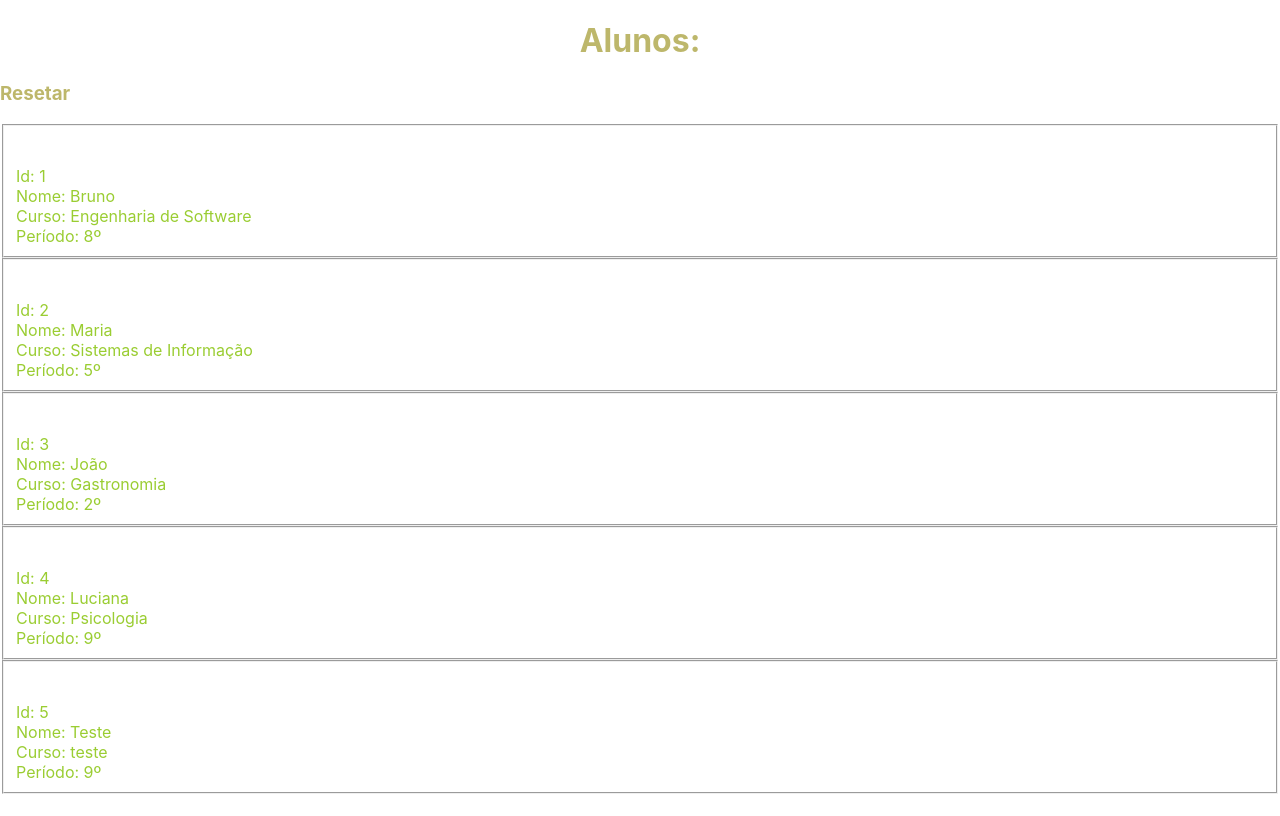
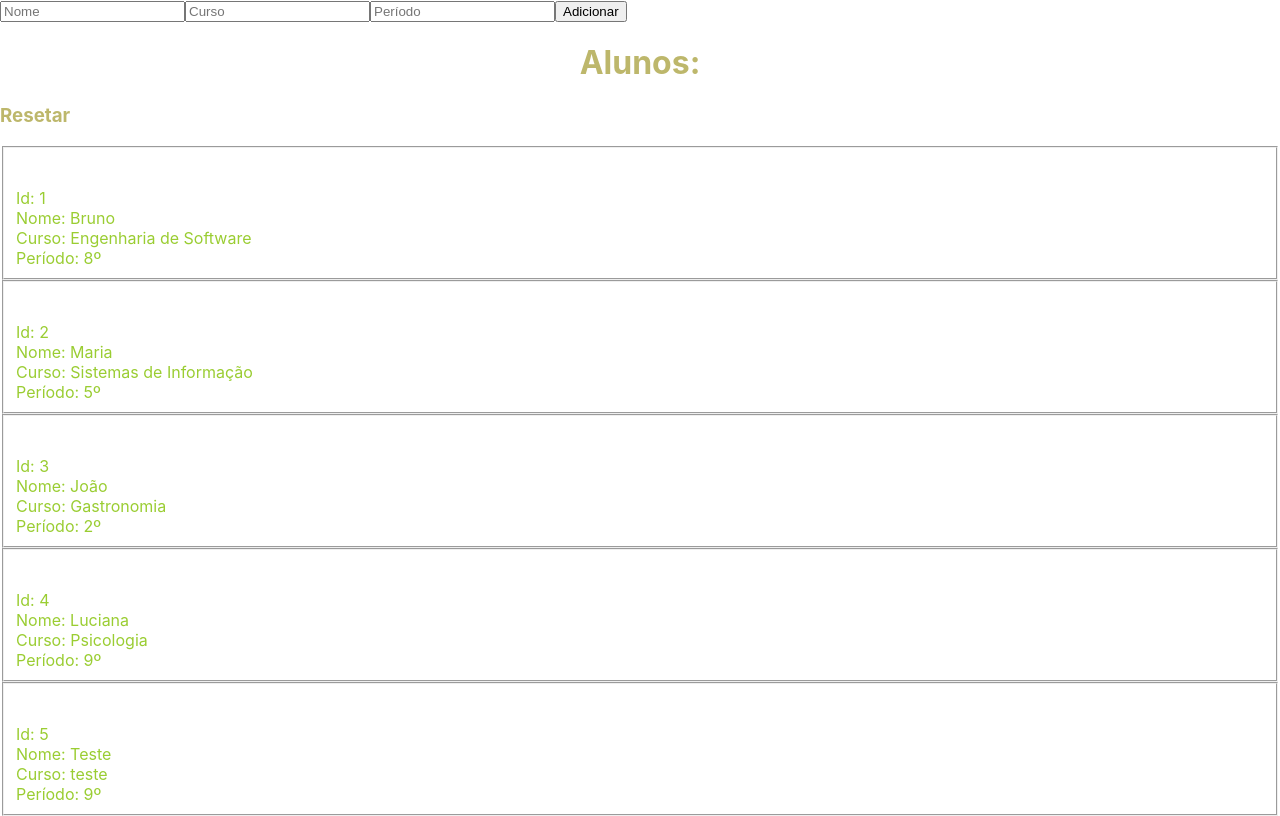
Before and after one commit to BrunoGrM/gcm-faculdade, a React (Create React App) app: page / in a window 1280 px wide. Built offline with nearby package versions, Linux system fonts and the light colour scheme.

Commit message:
Caso 0000002: Criar um formulário de cadastro de alunos

```diff
--- a/src/App.js
+++ b/src/App.js
@@ -35,8 +35,52 @@ const App = () => {
         }
     ]
     const [alunos, setAlunos] = useState(matriculados)
+    const [nome, setNome] = useState('')
+    const [curso, setCurso] = useState('')
+    const [periodo, setPeriodo] = useState('')
+
+    const adicionarAluno = () => {
+        const newAluno = {
+            id: alunos.length + 1,
+            nome,
+            curso,
+            periodo
+        }
+        setAlunos([...alunos, newAluno])
+        setNome('')
+        setCurso('')
+        setPeriodo('')
+    }
     return (
         <>
+        <form>
+            <input
+                type="text"
+                name="nome"
+                value={nome}
+                required
+                onChange={e => setNome(e.target.value)}
+                placeholder="Nome"
+            />
+            <input
+                type="text"
+                name="curso"
+                value={curso}
+                required
+                onChange={e => setCurso(e.target.value)}
+                placeholder="Curso"
+            />
+            <input
+                type="text"
+                name="periodo"
+                value={periodo}
+                required
+                onChange={e => setPeriodo(e.target.value)}
+                placeholder="Período"
+            />
+            <button onClick={adicionarAluno} type='button'> Adicionar </button>
+        </form>
+
         <h1>Alunos:</h1>
             <h3 onClick={() => setAlunos(matriculados)} style={{cursor:'pointer'}}>Resetar</h3>
         {alunos.map((aluno, index) => (
```
